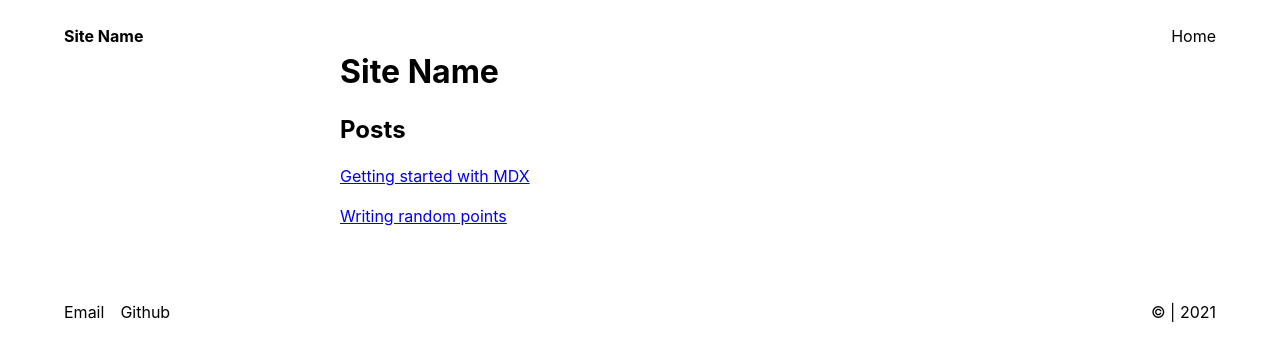
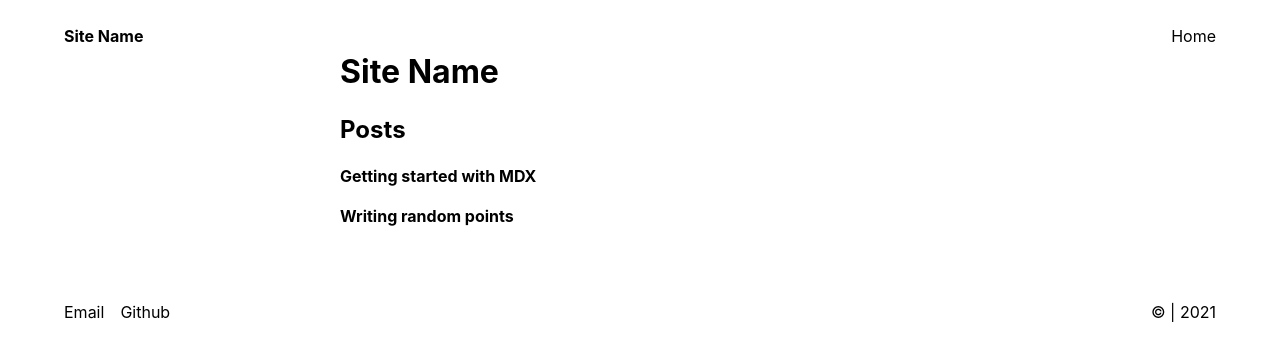
Before and after one commit to JulSeb42/base-next-styled, a Next.js app: page / in a window 1280 px wide. Shown: the top 360 px of the page. Built offline with nearby package versions, Linux system fonts and the light colour scheme.

Commit message:
Added LinkFix component

```diff
--- /dev/null
+++ b/components/UI/LinkFix.js
@@ -0,0 +1,20 @@
+//Packages
+import styled from "styled-components";
+
+// Components
+import Link from "next/link";
+
+//Styles
+const LinkStyled = styled.a`
+    color: black;
+    text-decoration: none;
+    font-weight: var(--font-weight-bold);
+`;
+
+export default function Logo(props) {
+    return (
+        <Link prefetch href={props.href} passHref>
+            <LinkStyled>{props.children}</LinkStyled>
+        </Link>
+    );
+}
--- a/pages/index.js
+++ b/pages/index.js
@@ -4,7 +4,7 @@ import styled from "styled-components"
 // Components
 import Wrapper from "../components/Containers/Wrapper";
 import Container from "../components/Containers/Container";
-import Link from "next/link";
+import LinkFix from "../components/UI/LinkFix";
 import Image from "../components/UI/ImageFix"
 
 // Blog
@@ -36,13 +36,13 @@ export default function Home({ allPostsData }) {
 
                 {allPostsData.map(({ slug, date, title, excerpt }) => (
                     <section key={slug}>
-                        <Link
+                        <LinkFix
                             key={slug}
                             href="/blog/[slug]"
                             as={`/blog/${slug}`}
                         >
                             <a>{title}</a>
-                        </Link>
+                        </LinkFix>
                     </section>
                 ))}
             </Container>
```
Also changed, not shown: 1 other file (tests, documents, lock files or other folders).
